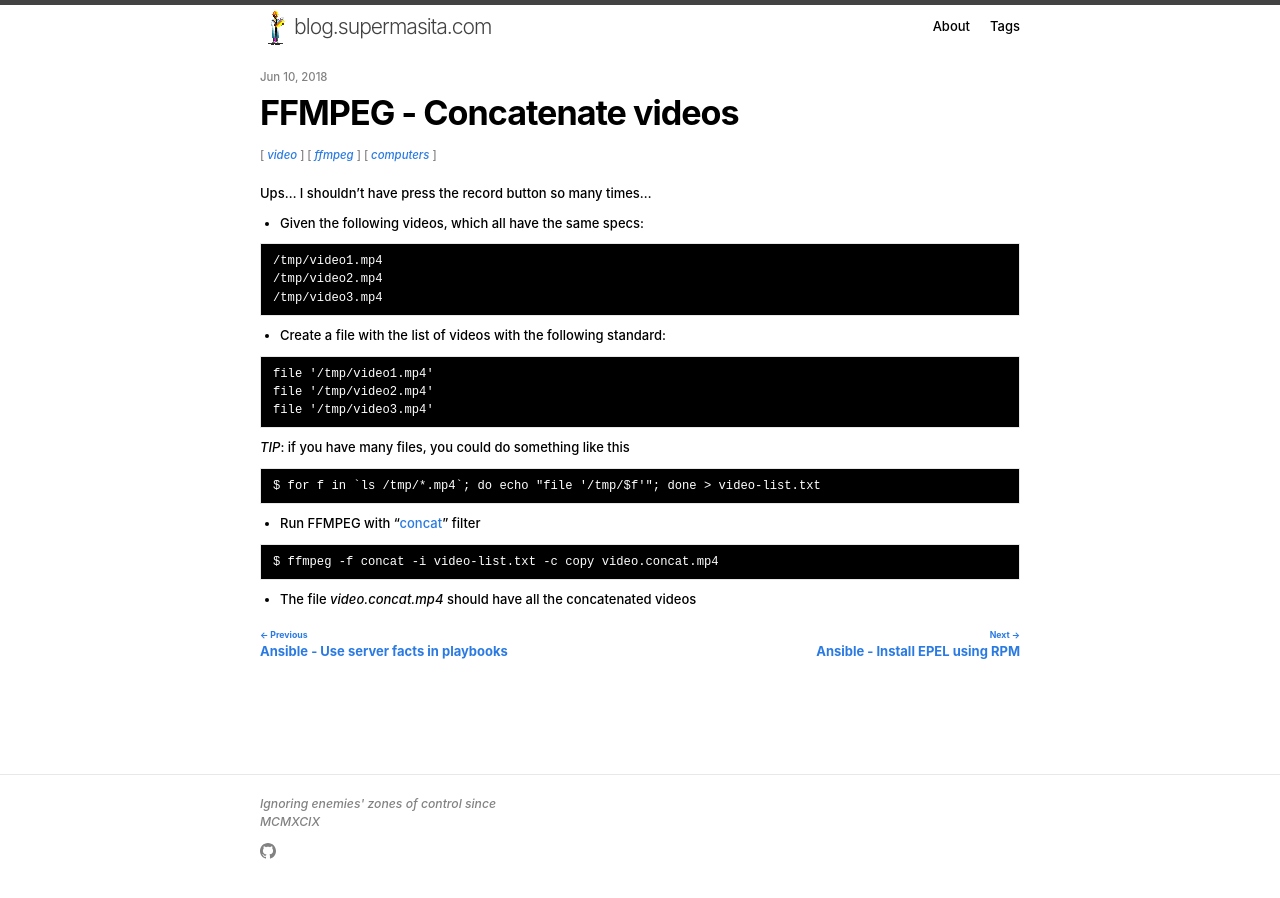
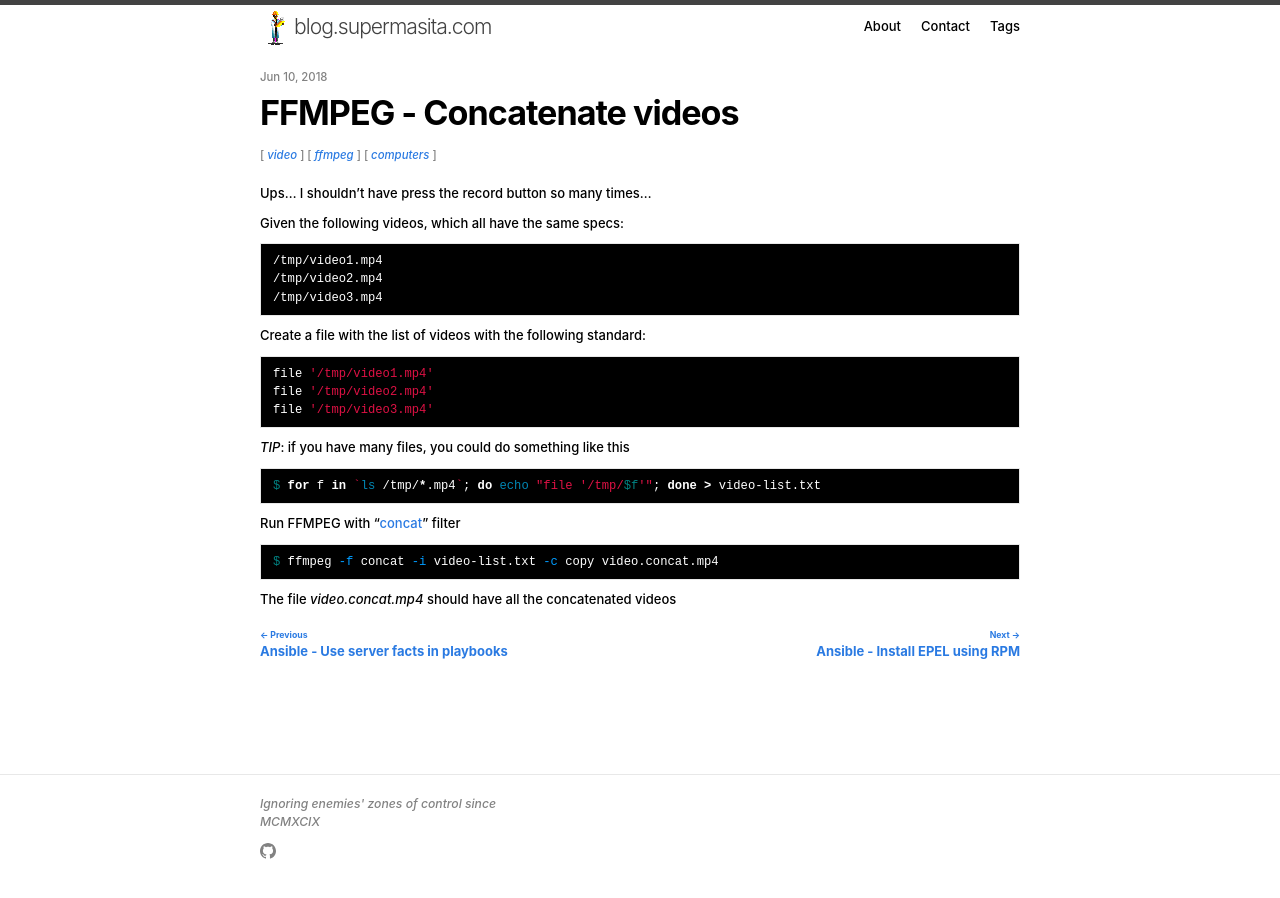
Before and after one commit to supermasita/blog.supermasita.com, a Jekyll site: the page built from _posts/2018-06-10-FFMPEG-Concatenate_videos.markdown, in a window 1280 px wide. Built offline with Jekyll 4.4.1, drawn with Linux system fonts in a browser that asks for light colours.

Commit message:
Box Hits

````diff
--- a/_layouts/post.html
+++ b/_layouts/post.html
@@ -29,10 +29,6 @@ layout: default
   <div class="post-content e-content" itemprop="articleBody">
     {{ content }}
   </div>
-
-  {%- if site.commentbox.id -%}
-    {%- include commentbox.html -%}
-  {%- endif -%}
 
   <a class="u-url" href="{{ page.url | relative_url }}" hidden></a>
 </article>
--- a/_posts/2018-06-10-FFMPEG-Concatenate_videos.markdown
+++ b/_posts/2018-06-10-FFMPEG-Concatenate_videos.markdown
@@ -6,28 +6,26 @@
 ---
 Ups... I shouldn't have press the record button so many times...
 
-* Given the following videos, which all have the same specs:
-{% highlight bash_session %}
+Given the following videos, which all have the same specs:
+```bash
 /tmp/video1.mp4
 /tmp/video2.mp4
 /tmp/video3.mp4
-{% endhighlight %}
-
-* Create a file with the list of videos with the following standard:
-{% highlight bash_session %}
+```
+Create a file with the list of videos with the following standard:
+```bash
 file '/tmp/video1.mp4'
 file '/tmp/video2.mp4'
 file '/tmp/video3.mp4'
-{% endhighlight %}
+```
+_TIP_: if you have many files, you could do something like this
+```bash
+$ for f in `ls /tmp/*.mp4`; do echo "file '/tmp/$f'"; done > video-list.txt
+```
 
-_TIP_: if you have many files, you could do something like this
-{% highlight bash_session %}
-$ for f in `ls /tmp/*.mp4`; do echo "file '/tmp/$f'"; done > video-list.txt
-{% endhighlight %}
+Run FFMPEG with "[concat](https://trac.ffmpeg.org/wiki/Concatenate)" filter
+```bash
+$ ffmpeg -f concat -i video-list.txt -c copy video.concat.mp4
+```
 
-* Run FFMPEG with "[concat](https://trac.ffmpeg.org/wiki/Concatenate)" filter
-{% highlight bash_session %}
-$ ffmpeg -f concat -i video-list.txt -c copy video.concat.mp4
-{% endhighlight %}
-
-* The file _video.concat.mp4_ should have all the concatenated videos
+The file _video.concat.mp4_ should have all the concatenated videos
--- a/_posts/2018-12-01-Google_analytics-Track_events_using_cURL.markdown
+++ b/_posts/2018-12-01-Google_analytics-Track_events_using_cURL.markdown
@@ -4,12 +4,12 @@ title:  "Google analytics - Track events using cURL"
 date:   2018-12-01 07:04:16 -0300
 tags: google analytics curl computers
 ---
-You don't need a Javascript or a specific library. Track anything from anywhere.
+You don't need Javascript or even a specific library.
 
 This example uses [cURL](https://curl.haxx.se/) from the terminal, but you can use [Requests](http://docs.python-requests.org/en/master/) in a Python script or anything else that can do a HTTP request.
 
 As you can see, I use many parameters in POST data (_you can also use GET_):
-```
+```bash
 $ curl https://www.google-analytics.com/collect \
     -d "tid=UA-xxxxxxxxxx-2" \
     -d "t=event" \
--- a/_sass/minima/_syntax-highlighting.scss
+++ b/_sass/minima/_syntax-highlighting.scss
@@ -45,7 +45,7 @@
   .ne    { color: #900; font-weight: bold } // Name.Exception
   .nf    { color: #900; font-weight: bold } // Name.Function
   .nn    { color: #555 } // Name.Namespace
-  .nt    { color: #000080 } // Name.Tag
+  .nt    { color: #009cff } // Name.Tag
   .nv    { color: #008080 } // Name.Variable
   .ow    { font-weight: bold } // Operator.Word
   .w     { color: #bbb } // Text.Whitespace
````
Also changed, not shown: _includes/commentbox.html (deleted, +0 -8 lines), _includes/disqus_comments.html (deleted, +0 -20 lines), _includes/google-analytics.html (deleted, +0 -11 lines), _posts/2018-05-07-Nginx-Change_cache_key_based_on_url.markdown (+12 -14 lines), about.md (+0 -8 lines), contact.md (added, +9 -0 lines).
